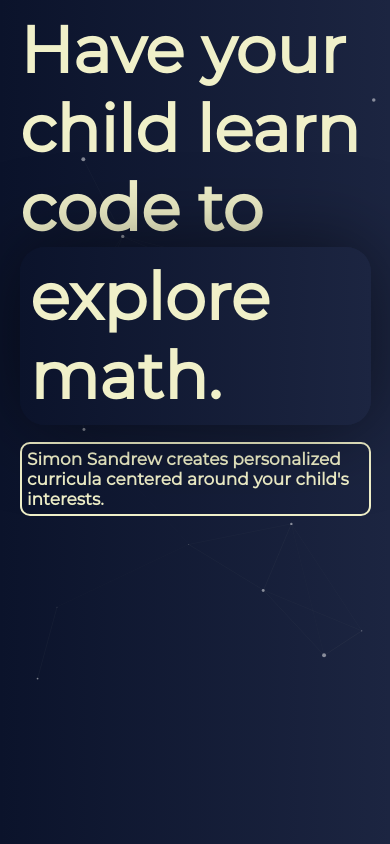
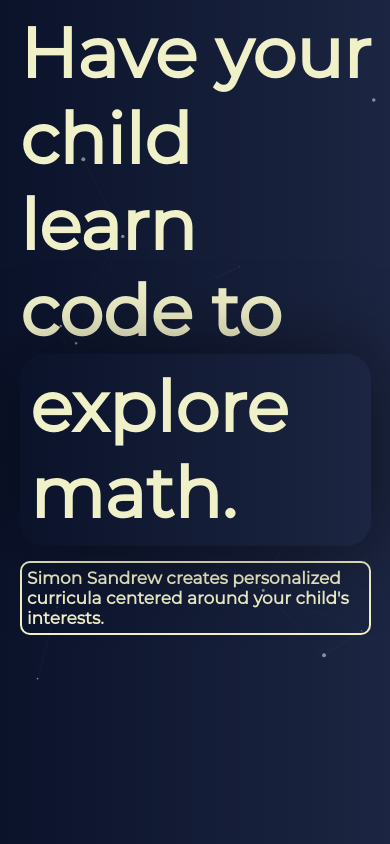
Before and after one commit to Simon-Sandrew/simonsandrew.com, a plain HTML site: page lessons.html in a window 390 px wide. Shown: the top 844 px of the page. Drawn offline with Linux system fonts and the light colour scheme.

Commit message:
mobile test
asd

```diff
--- a/lessons.css
+++ b/lessons.css
@@ -37,7 +37,7 @@ body{
 
 
 h1{
-    font-size: 65px;
+    font-size: 70px;
     margin: 0;
 
 }
@@ -60,6 +60,7 @@ section{
     border:2px solid #F0F0C9;
     padding:5px;
     font-size: 17px;
+    margin-top: 40px;
     text-align: left;
     border-radius: 10px;
     color:#F0F0C9;
@@ -69,7 +70,7 @@ section{
 
 .rect1{
     position: absolute;
-    font-size: 65px;
+    font-size: 70px;
     font-weight: bold;
     text-align: left;
     align-items: center;
```
